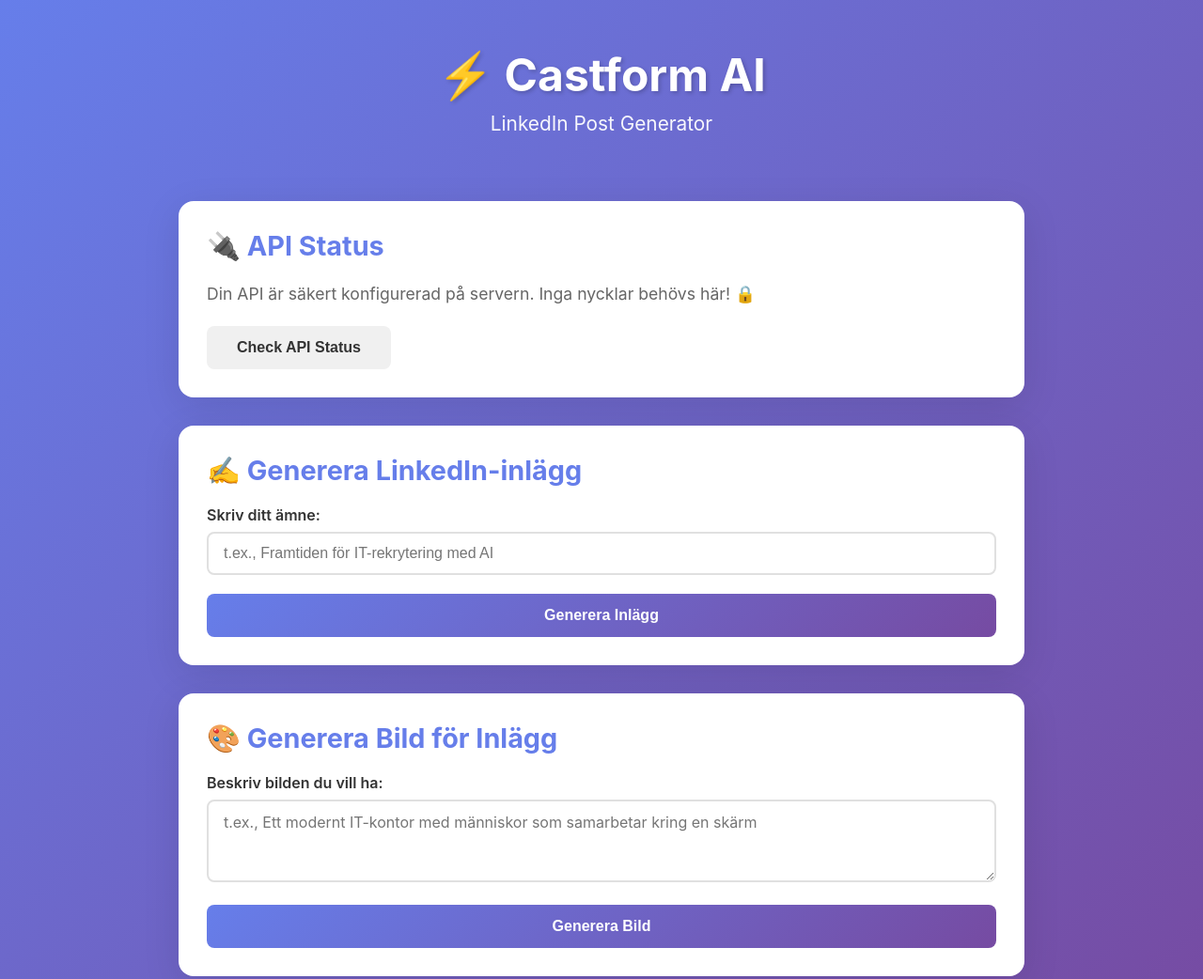
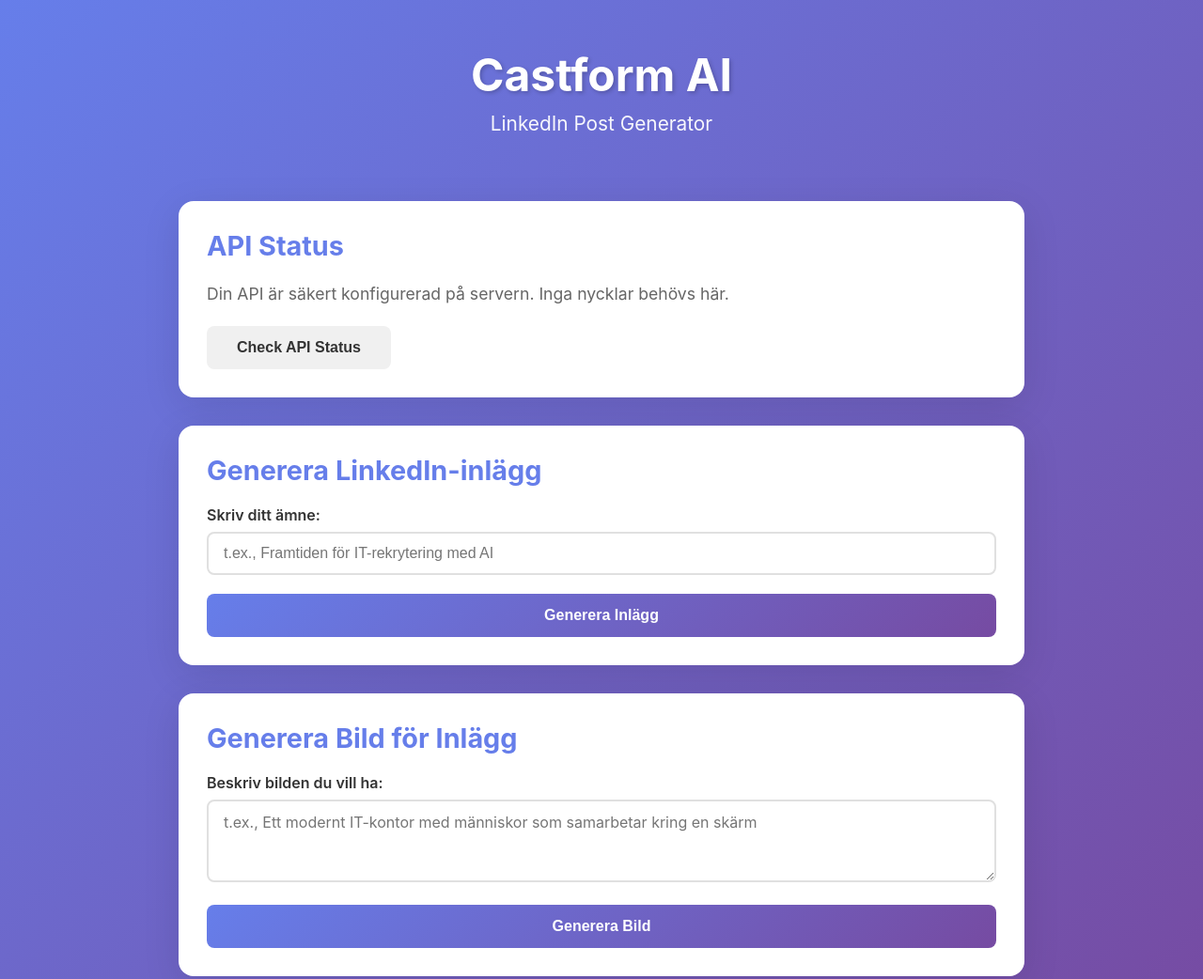
Before and after one commit to HunterjKing/linkedin-post-generator, a plain HTML site: page index.html in a window 1280 px wide. Shown: the top 1042 px of the page at 94% size. Drawn offline with Linux system fonts and the light colour scheme; no server answers.

Commit message:
Remove emojis for professional look

```diff
--- a/index.html
+++ b/index.html
@@ -9,21 +9,23 @@
 <body>
     <div class="container">
         <header>
-            <h1>⚡ Castform AI</h1>
-            <p class="subtitle">LinkedIn Post Generator</p>
+            <div class="logo-container">
+                <h1>Castform AI</h1>
+                <p class="subtitle">LinkedIn Post Generator</p>
+            </div>
         </header>
 
         <!-- API Status Section -->
         <section class="config-section">
-            <h2>🔌 API Status</h2>
-            <p class="api-info">Din API är säkert konfigurerad på servern. Inga nycklar behövs här! 🔒</p>
+            <h2>API Status</h2>
+            <p class="api-info">Din API är säkert konfigurerad på servern. Inga nycklar behövs här.</p>
             <button class="btn-secondary" onclick="checkAPIStatus()">Check API Status</button>
             <span id="api-status" class="status-message"></span>
         </section>
 
         <!-- Post Generator Section -->
         <section class="generator-section">
-            <h2>✍️ Generera LinkedIn-inlägg</h2>
+            <h2>Generera LinkedIn-inlägg</h2>
             <div class="input-group">
                 <label for="post-topic">Skriv ditt ämne:</label>
                 <input type="text" id="post-topic" placeholder="t.ex., Framtiden för IT-rekrytering med AI">
@@ -35,7 +37,7 @@
             <div id="post-output" class="output-box hidden">
                 <div class="output-header">
                     <h3>Ditt LinkedIn-inlägg</h3>
-                    <button class="btn-copy" onclick="copyPost()">📋 Kopiera Inlägg</button>
+                    <button class="btn-copy" onclick="copyPost()">Kopiera Inlägg</button>
                 </div>
                 <div id="post-content" class="post-content"></div>
             </div>
@@ -43,7 +45,7 @@
 
         <!-- Image Generator Section -->
         <section class="generator-section">
-            <h2>🎨 Generera Bild för Inlägg</h2>
+            <h2>Generera Bild för Inlägg</h2>
             <div class="input-group">
                 <label for="image-prompt">Beskriv bilden du vill ha:</label>
                 <textarea id="image-prompt" rows="3" placeholder="t.ex., Ett modernt IT-kontor med människor som samarbetar kring en skärm"></textarea>
@@ -55,7 +57,7 @@
             <div id="image-output" class="output-box hidden">
                 <div class="output-header">
                     <h3>Din Genererade Bild</h3>
-                    <button class="btn-copy" onclick="downloadImage()">💾 Ladda Ner Bild</button>
+                    <button class="btn-copy" onclick="downloadImage()">Ladda Ner Bild</button>
                 </div>
                 <div id="image-container" class="image-container"></div>
             </div>
```
